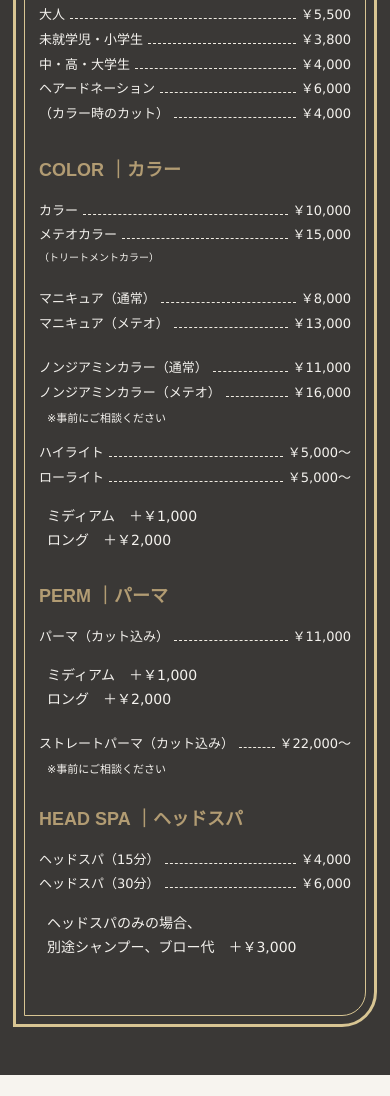
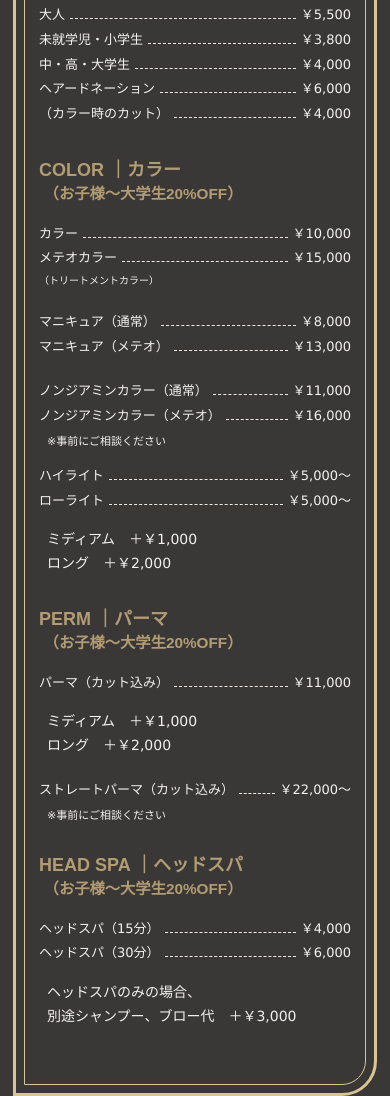
Before and after one commit to soshitara/hair-salon-ice-, a plain HTML site: page index.html in a window 390 px wide. Shown: the part 5950-7046 px from the top of the page. Drawn offline with Linux system fonts and the light colour scheme.

Commit message:
メニューに学割の記載を追加
メニューに学割の記載を追加

```diff
--- a/index.html
+++ b/index.html
@@ -266,7 +266,7 @@
 
             <!-- カラー -->
             <div class="menu-group reveal">
-              <h3>COLOR <span>｜カラー</span></h3>
+              <h3>COLOR <span>｜カラー</span> <small class="menu-discount">（お子様～大学生20%OFF）</small></h3>
               <dl>
                 <div>
                   <dt>カラー</dt>
@@ -315,7 +315,7 @@
 
             <!-- パーマ -->
             <div class="menu-group reveal">
-              <h3>PERM <span>｜パーマ</span></h3>
+              <h3>PERM <span>｜パーマ</span> <small class="menu-discount">（お子様～大学生20%OFF）</small></h3>
               <dl>
                 <div>
                   <dt>パーマ（カット込み）</dt>
@@ -340,7 +340,7 @@
 
             <!-- ヘッドスパ -->
             <div class="menu-group reveal">
-              <h3>HEAD SPA <span>｜ヘッドスパ</span></h3>
+              <h3>HEAD SPA <span>｜ヘッドスパ</span> <small class="menu-discount">（お子様～大学生20%OFF）</small></h3>
               <dl>
                 <div>
                   <dt>ヘッドスパ（15分）</dt>
--- a/styles.css
+++ b/styles.css
@@ -439,6 +439,14 @@ h2, h3, h4, p, figure {
 
 .menu-group h3 span {
   font-family: inherit;
+}
+
+.menu-group h3 .menu-discount {
+  display: inline;
+  font-size: 0.8em;/* 20%OFFの文字の大きさ */
+  font-weight: 700;
+  margin-left: 0.4em;
+  white-space: nowrap;
 }
 
 .menu dl {
@@ -1087,6 +1095,12 @@ section[id] {
     margin-bottom: 18px;
   }
 
+  .menu-group h3 .menu-discount {
+    display: inline;
+    font-size: 0.85em;  /* 20%OFFの文字サイズ */
+    margin-left: 0.3em;
+  }
+
   .menu dl > div {
     font-size: 13px;
     line-height: 1.9;
```
